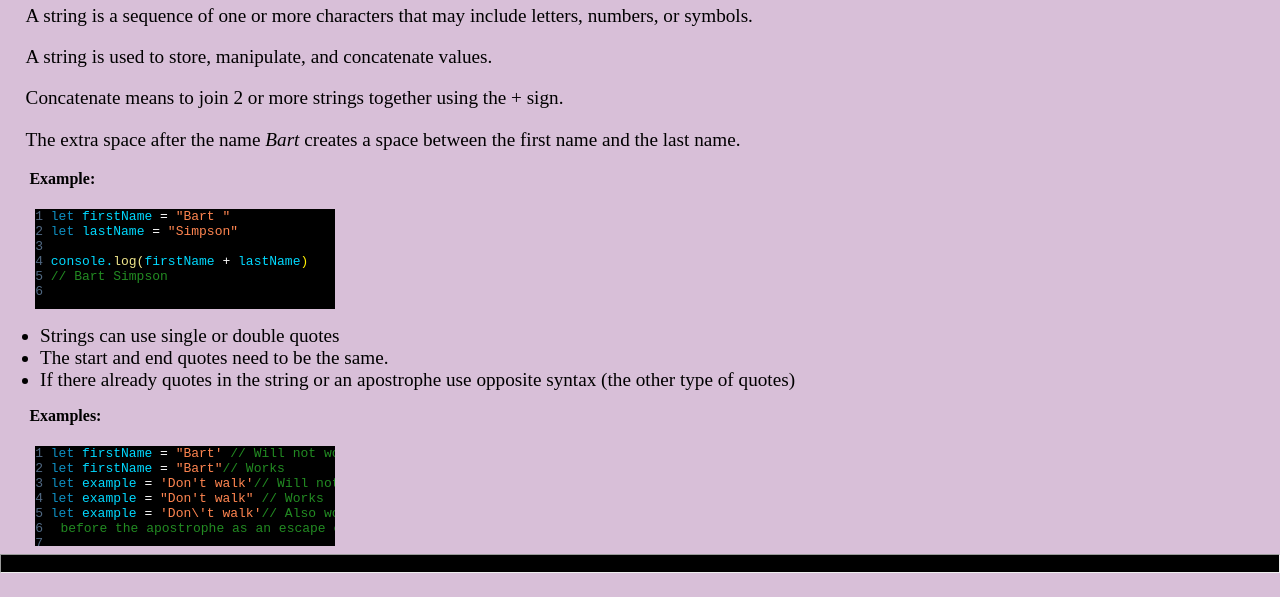
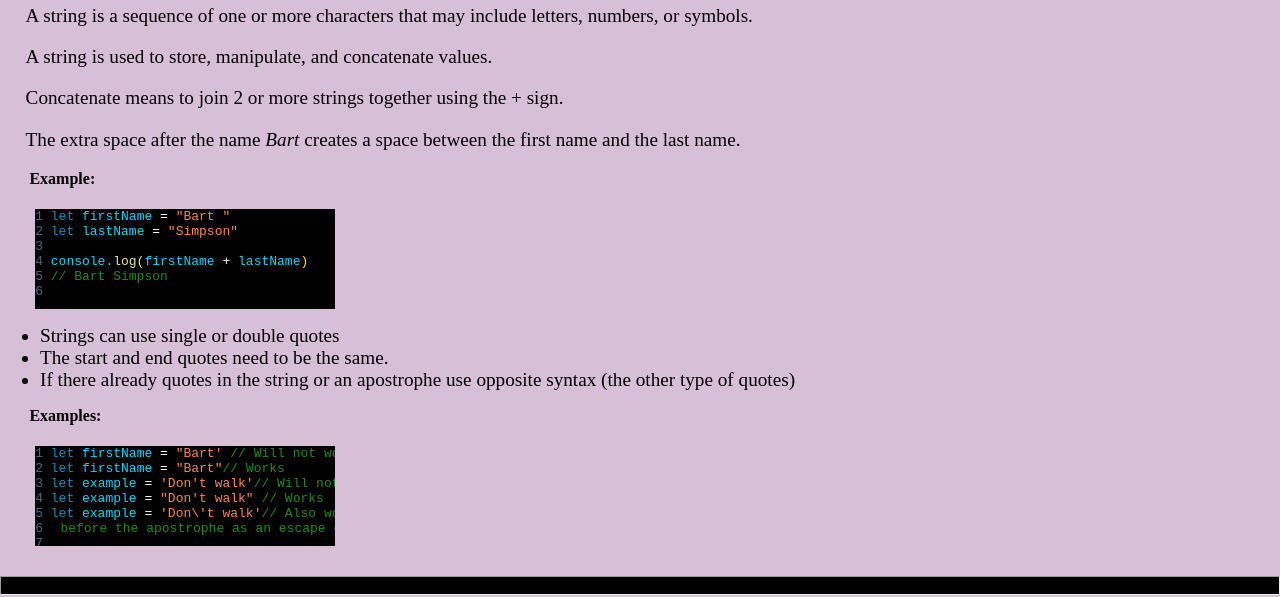
Before and after one commit to Dana1257/technical-documentation-page, a plain HTML site: page index.html in a window 1280 px wide. Shown: the part 177-774 px from the top of the page. Drawn offline with Linux system fonts and the light colour scheme.

Commit message:
Add a margin-top to the hr element of 1.875rem

```diff
--- a/styles.css
+++ b/styles.css
@@ -2,7 +2,6 @@ body,html{
     background-color:thistle;
     max-width:100%;
     overflow-x:hidden;
-
 }
 
 p{
@@ -33,6 +32,7 @@ body{
 hr{
     height:1.2rem;
     background-color:black;
+    margin-top:1.875rem;
 }
 
 .container{
@@ -115,7 +115,6 @@ ul li{
      text-align:justify;
      margin-right:1.2rem;
 }
-
 
 .navbar{
     display:flex;
```
